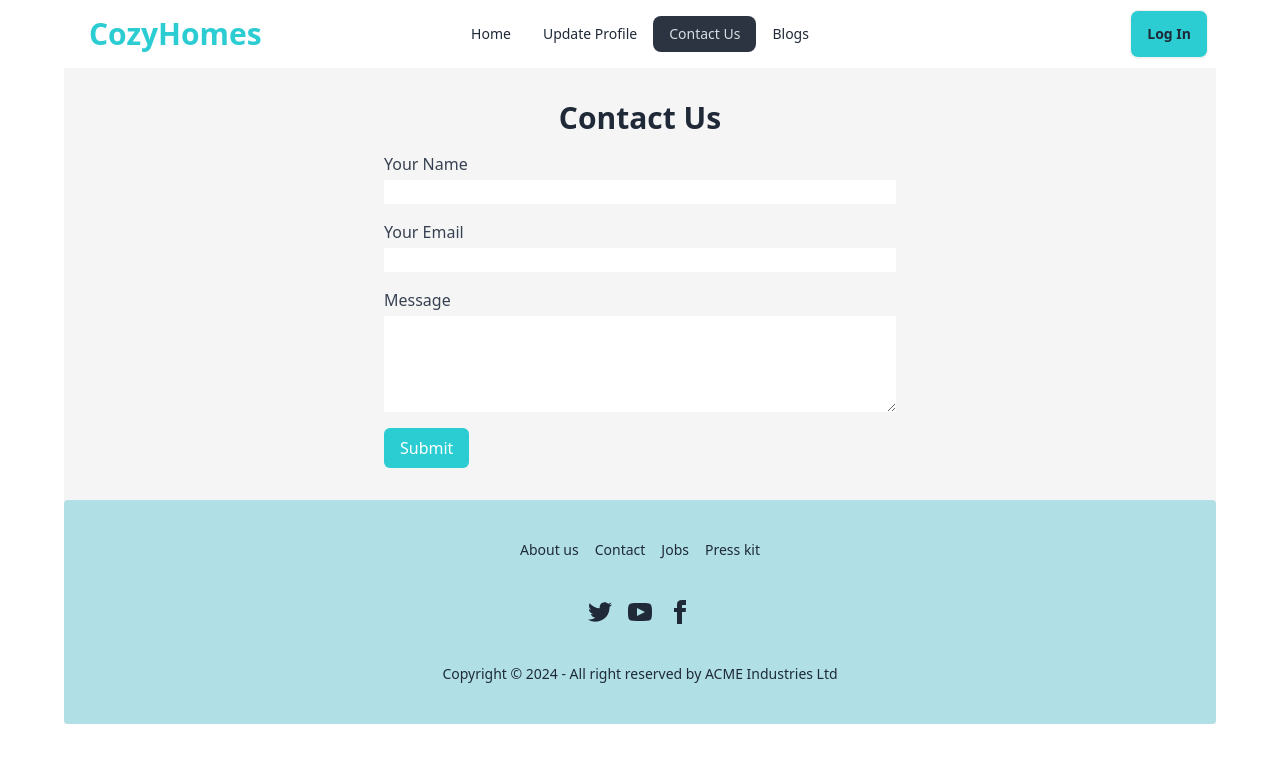
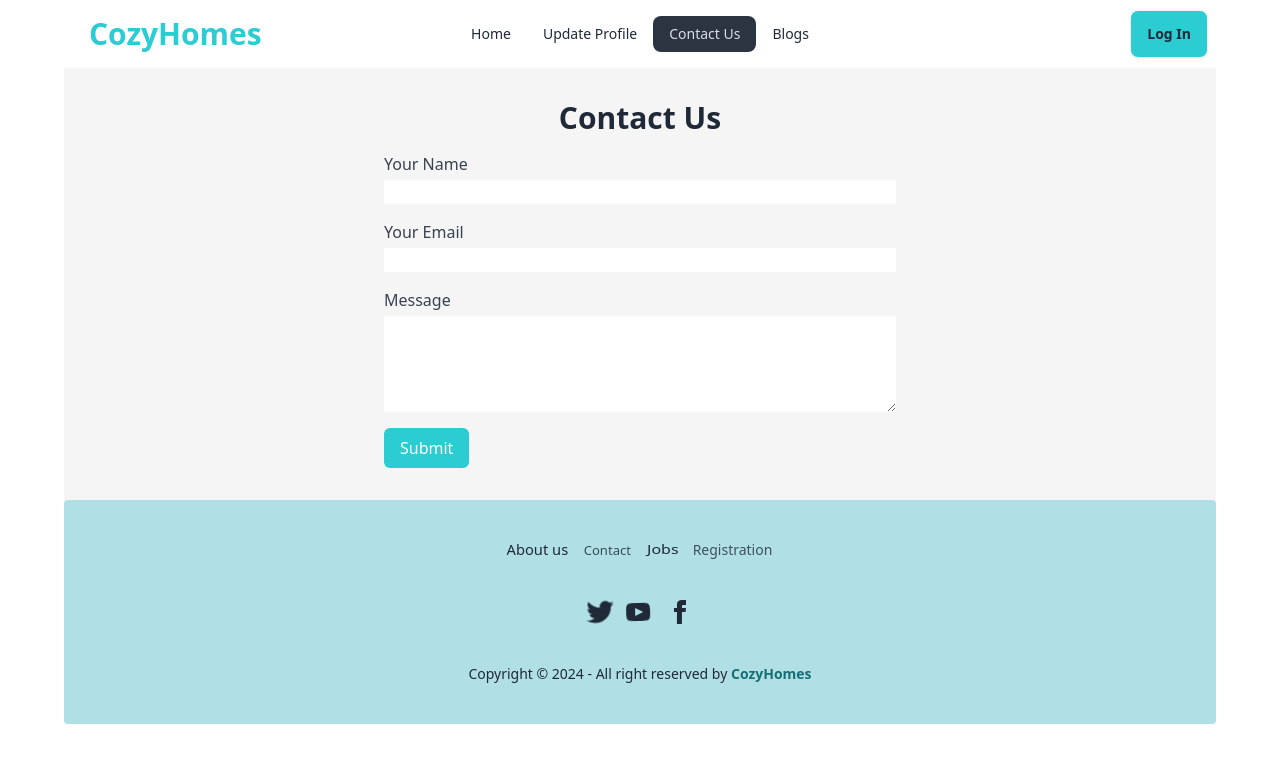
Before and after one commit to protim1451/task-9-, a React (Vite) app: page /contact in a window 1280 px wide. Shown: the top 762 px of the page. Built offline with nearby package versions, Linux system fonts and the light colour scheme; no server answers.

Commit message:
my profile added

```diff
--- a/src/pages/ContactUs/ContactUs.jsx
+++ b/src/pages/ContactUs/ContactUs.jsx
@@ -1,17 +1,25 @@
 import { useState } from "react";
 import { Helmet } from "react-helmet-async";
-
 
 const ContactUs = () => {
     const [name, setName] = useState('');
     const [email, setEmail] = useState('');
     const [message, setMessage] = useState('');
     const [submitted, setSubmitted] = useState(false);
+    const [errors, setErrors] = useState({});
 
     const handleSubmit = (e) => {
         e.preventDefault();
+        if (!name || !email || !message) {
+            setErrors({ name: !name, email: !email, message: !message });
+            return;
+        }
         console.log('Form submitted:', { name, email, message });
         setSubmitted(true);
+        // Clear form after submission
+        setName('');
+        setEmail('');
+        setMessage('');
     };
 
     return (
@@ -28,15 +36,18 @@ const ContactUs = () => {
                 <form onSubmit={handleSubmit} className="max-w-lg mx-auto">
                     <div className="mb-4">
                         <label htmlFor="name" className="block font-medium text-gray-700">Your Name</label>
-                        <input type="text" id="name" className="form-input mt-1 block w-full" value={name} onChange={(e) => setName(e.target.value)} required />
+                        <input type="text" id="name" className={`form-input mt-1 block w-full ${errors.name ? 'border-red-500' : ''}`} value={name} onChange={(e) => setName(e.target.value)} required />
+                        {errors.name && <p className="text-red-500">Please enter your name</p>}
                     </div>
                     <div className="mb-4">
                         <label htmlFor="email" className="block font-medium text-gray-700">Your Email</label>
-                        <input type="email" id="email" className="form-input mt-1 block w-full" value={email} onChange={(e) => setEmail(e.target.value)} required />
+                        <input type="email" id="email" className={`form-input mt-1 block w-full ${errors.email ? 'border-red-500' : ''}`} value={email} onChange={(e) => setEmail(e.target.value)} required />
+                        {errors.email && <p className="text-red-500">Please enter a valid email address</p>}
                     </div>
                     <div className="mb-4">
                         <label htmlFor="message" className="block font-medium text-gray-700">Message</label>
-                        <textarea id="message" className="form-textarea mt-1 block w-full" rows="4" value={message} onChange={(e) => setMessage(e.target.value)} required></textarea>
+                        <textarea id="message" className={`form-textarea mt-1 block w-full ${errors.message ? 'border-red-500' : ''}`} rows="4" value={message} onChange={(e) => setMessage(e.target.value)} required></textarea>
+                        {errors.message && <p className="text-red-500">Please enter your message</p>}
                     </div>
                     <button type="submit" className="bg-[#2CCCD3] hover:bg-teal-600 text-white py-2 px-4 rounded-md">Submit</button>
                 </form>
--- /dev/null
+++ b/src/pages/MyProfile/MyProfile.jsx
@@ -0,0 +1,37 @@
+import React from "react";
+import useAuth from "../Hooks/useAuth";
+import { Link } from "react-router-dom";
+import 'animate.css';
+
+const MyProfile = () => {
+    const { user } = useAuth();
+
+    return (
+        <div className="container mx-auto py-8 flex justify-center items-center">
+            {user ? (
+                <div>
+                    <h1 className="text-3xl font-bold mb-4 text-center">My Profile</h1>
+                    <div className="bg-white shadow-md rounded-md p-6 animate__animated animate__fadeIn animate__delay-1s animate__faster">
+                        <div className="flex items-center animate__animated animate__heartBeat animate__slower animate__infinite">
+                            {user.photoURL && (
+                                <img src={user.photoURL} alt={user.displayName} className="h-52 w-52 rounded-full animate__animated animate__bounceInUp" />
+                            )}
+                            <div className="ml-4">
+                                <h2 className="text-xl"><span className="font-bold">Name:</span> {user.displayName}</h2>
+                                <p className="text-gray-500"><span className="font-bold">Email:</span> {user.email}</p>
+                            </div>
+                        </div>
+                        <div className="flex justify-center items-center gap-1 mt-4 animate__animated animate__slideInRight animate__delay-2s">
+                            <p className="font-semibold">To change your name or Photo click</p>
+                            <Link to="/update" className="btn text-teal-500 p-1 bg-slate-200">Update Profile</Link>
+                        </div>
+                    </div>
+                </div>
+            ) : (
+                <div>Loading...</div>
+            )}
+        </div>
+    );
+};
+
+export default MyProfile;
--- a/src/pages/Shared/Footer.jsx
+++ b/src/pages/Shared/Footer.jsx
@@ -1,23 +1,25 @@
+import { Link } from "react-router-dom";
+import "animate.css/animate.min.css"; // Import animate.css
 
 const Footer = () => {
     return (
         <div>
             <footer className="footer footer-center p-10 bg-[#B0E0E6] text-base-content rounded">
                 <nav className="grid grid-flow-col gap-4">
-                    <a className="link link-hover">About us</a>
-                    <a className="link link-hover">Contact</a>
-                    <a className="link link-hover">Jobs</a>
-                    <a className="link link-hover">Press kit</a>
+                    <Link to="/" className="link link-hover animate__animated animate__pulse animate__infinite">About us</Link>
+                    <Link to="/contact" className="link link-hover animate__animated animate__bounceIn animate__infinite">Contact</Link>
+                    <Link to="/" className="link link-hover animate__animated animate__rubberBand animate__infinite">Jobs</Link>
+                    <Link to="/register" className="link link-hover animate__animated animate__fadeIn animate__infinite">Registration</Link>
                 </nav>
                 <nav>
                     <div className="grid grid-flow-col gap-4">
-                        <a><svg xmlns="http://www.w3.org/2000/svg" width="24" height="24" viewBox="0 0 24 24" className="fill-current"><path d="M24 4.557c-.883.392-1.832.656-2.828.775 1.017-.609 1.798-1.574 2.165-2.724-.951.564-2.005.974-3.127 1.195-.897-.957-2.178-1.555-3.594-1.555-3.179 0-5.515 2.966-4.797 6.045-4.091-.205-7.719-2.165-10.148-5.144-1.29 2.213-.669 5.108 1.523 6.574-.806-.026-1.566-.247-2.229-.616-.054 2.281 1.581 4.415 3.949 4.89-.693.188-1.452.232-2.224.084.626 1.956 2.444 3.379 4.6 3.419-2.07 1.623-4.678 2.348-7.29 2.04 2.179 1.397 4.768 2.212 7.548 2.212 9.142 0 14.307-7.721 13.995-14.646.962-.695 1.797-1.562 2.457-2.549z"></path></svg></a>
-                        <a><svg xmlns="http://www.w3.org/2000/svg" width="24" height="24" viewBox="0 0 24 24" className="fill-current"><path d="M19.615 3.184c-3.604-.246-11.631-.245-15.23 0-3.897.266-4.356 2.62-4.385 8.816.029 6.185.484 8.549 4.385 8.816 3.6.245 11.626.246 15.23 0 3.897-.266 4.356-2.62 4.385-8.816-.029-6.185-.484-8.549-4.385-8.816zm-10.615 12.816v-8l8 3.993-8 4.007z"></path></svg></a>
-                        <a><svg xmlns="http://www.w3.org/2000/svg" width="24" height="24" viewBox="0 0 24 24" className="fill-current"><path d="M9 8h-3v4h3v12h5v-12h3.642l.358-4h-4v-1.667c0-.955.192-1.333 1.115-1.333h2.885v-5h-3.808c-3.596 0-5.192 1.583-5.192 4.615v3.385z"></path></svg></a>
+                        <a className="animate__animated animate__heartBeat animate__infinite"><svg xmlns="http://www.w3.org/2000/svg" width="24" height="24" viewBox="0 0 24 24" className="fill-current"><path d="M24 4.557c-.883.392-1.832.656-2.828.775 1.017-.609 1.798-1.574 2.165-2.724-.951.564-2.005.974-3.127 1.195-.897-.957-2.178-1.555-3.594-1.555-3.179 0-5.515 2.966-4.797 6.045-4.091-.205-7.719-2.165-10.148-5.144-1.29 2.213-.669 5.108 1.523 6.574-.806-.026-1.566-.247-2.229-.616-.054 2.281 1.581 4.415 3.949 4.89-.693.188-1.452.232-2.224.084.626 1.956 2.444 3.379 4.6 3.419-2.07 1.623-4.678 2.348-7.29 2.04 2.179 1.397 4.768 2.212 7.548 2.212 9.142 0 14.307-7.721 13.995-14.646.962-.695 1.797-1.562 2.457-2.549z"></path></svg></a>
+                        <a className="animate__animated animate__wobble animate__infinite"><svg xmlns="http://www.w3.org/2000/svg" width="24" height="24" viewBox="0 0 24 24" className="fill-current"><path d="M19.615 3.184c-3.604-.246-11.631-.245-15.23 0-3.897.266-4.356 2.62-4.385 8.816.029 6.185.484 8.549 4.385 8.816 3.6.245 11.626.246 15.23 0 3.897-.266 4.356-2.62 4.385-8.816-.029-6.185-.484-8.549-4.385-8.816zm-10.615 12.816v-8l8 3.993-8 4.007z"></path></svg></a>
+                        <a className="animate__animated animate__swing animate__infinite"><svg xmlns="http://www.w3.org/2000/svg" width="24" height="24" viewBox="0 0 24 24" className="fill-current"><path d="M9 8h-3v4h3v12h5v-12h3.642l.358-4h-4v-1.667c0-.955.192-1.333 1.115-1.333h2.885v-5h-3.808c-3.596 0-5.192 1.583-5.192 4.615v3.385z"></path></svg></a>
                     </div>
                 </nav>
                 <aside>
-                    <p>Copyright © 2024 - All right reserved by ACME Industries Ltd</p>
+                    <p>Copyright © 2024 - All right reserved by <span className="font-bold text-[#186E75]">CozyHomes</span></p>
                 </aside>
             </footer>
         </div>
--- a/src/pages/Shared/Navbar.jsx
+++ b/src/pages/Shared/Navbar.jsx
@@ -12,6 +12,11 @@ const Navbar = () => {
             <li><NavLink to='/update'>Update Profile</NavLink></li>
             <li><NavLink to='/contact'>Contact Us</NavLink></li>
             <li><NavLink to="/blogs">Blogs</NavLink></li>
+            { user &&
+                <>
+                    <li><NavLink to="/profile">My Profile</NavLink></li>
+                </>
+            }
         </>
     );
 
--- a/src/routes/Routes.jsx
+++ b/src/routes/Routes.jsx
@@ -10,6 +10,7 @@ import PrivateRoute from "./PrivateRoute";
 import Blogs from "../pages/Blogs/Blogs";
 import FullBlog from "../pages/Blogs/FullBlog";
 import UpdateProfile from "../pages/UpdateProfile/UpdateProfile";
+import MyProfile from "../pages/MyProfile/MyProfile";
 
 
 const router = createBrowserRouter([
@@ -40,6 +41,12 @@ const router = createBrowserRouter([
                 element: <ContactUs></ContactUs>,
             },
             {
+                path: '/profile',
+                element: <PrivateRoute>
+                    <MyProfile></MyProfile>
+                </PrivateRoute>,
+            },
+            {
                 path: '/blogs',
                 element: <Blogs></Blogs>,
                 loader: () => fetch('/blogs.json'),
```
